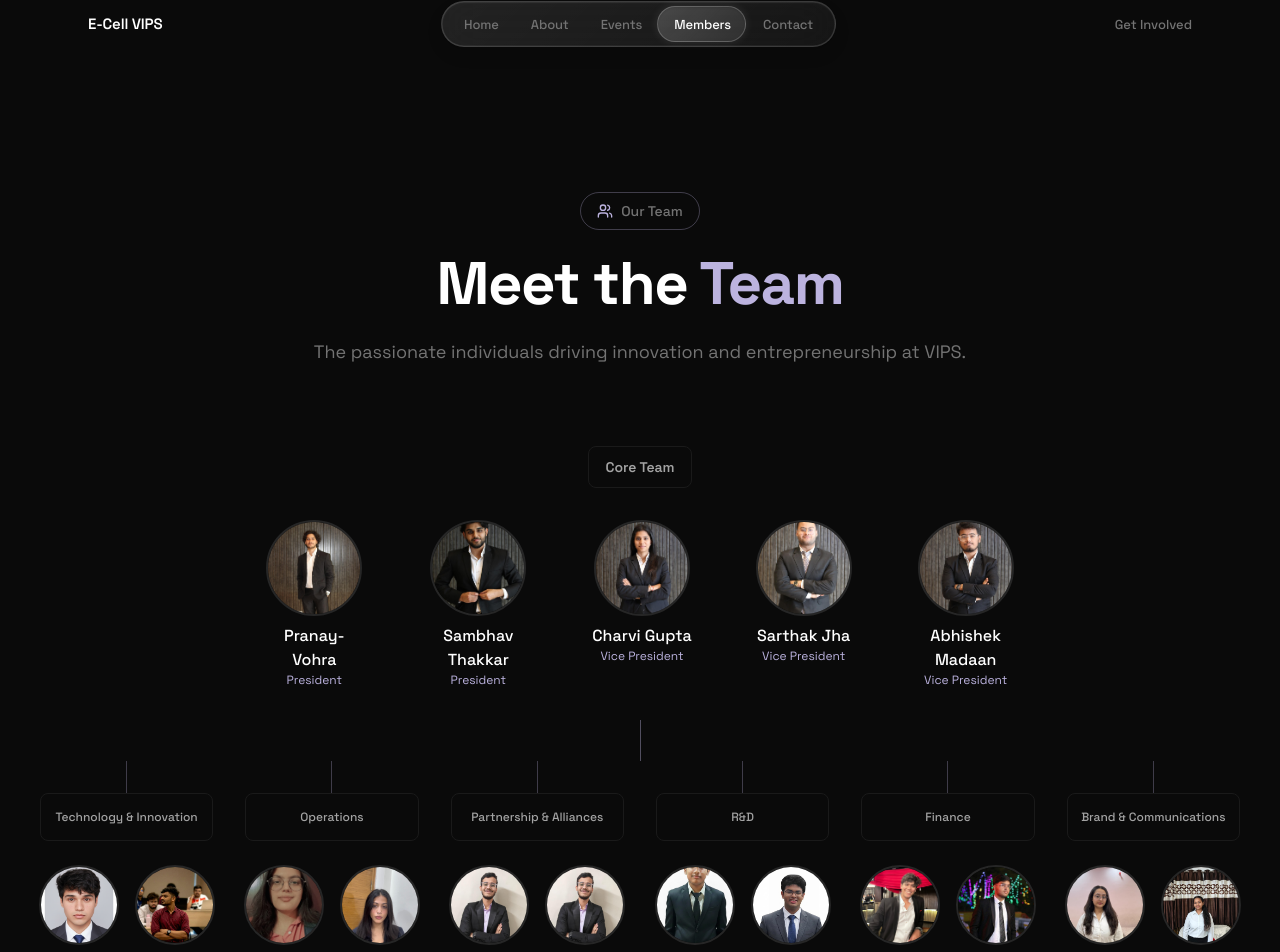
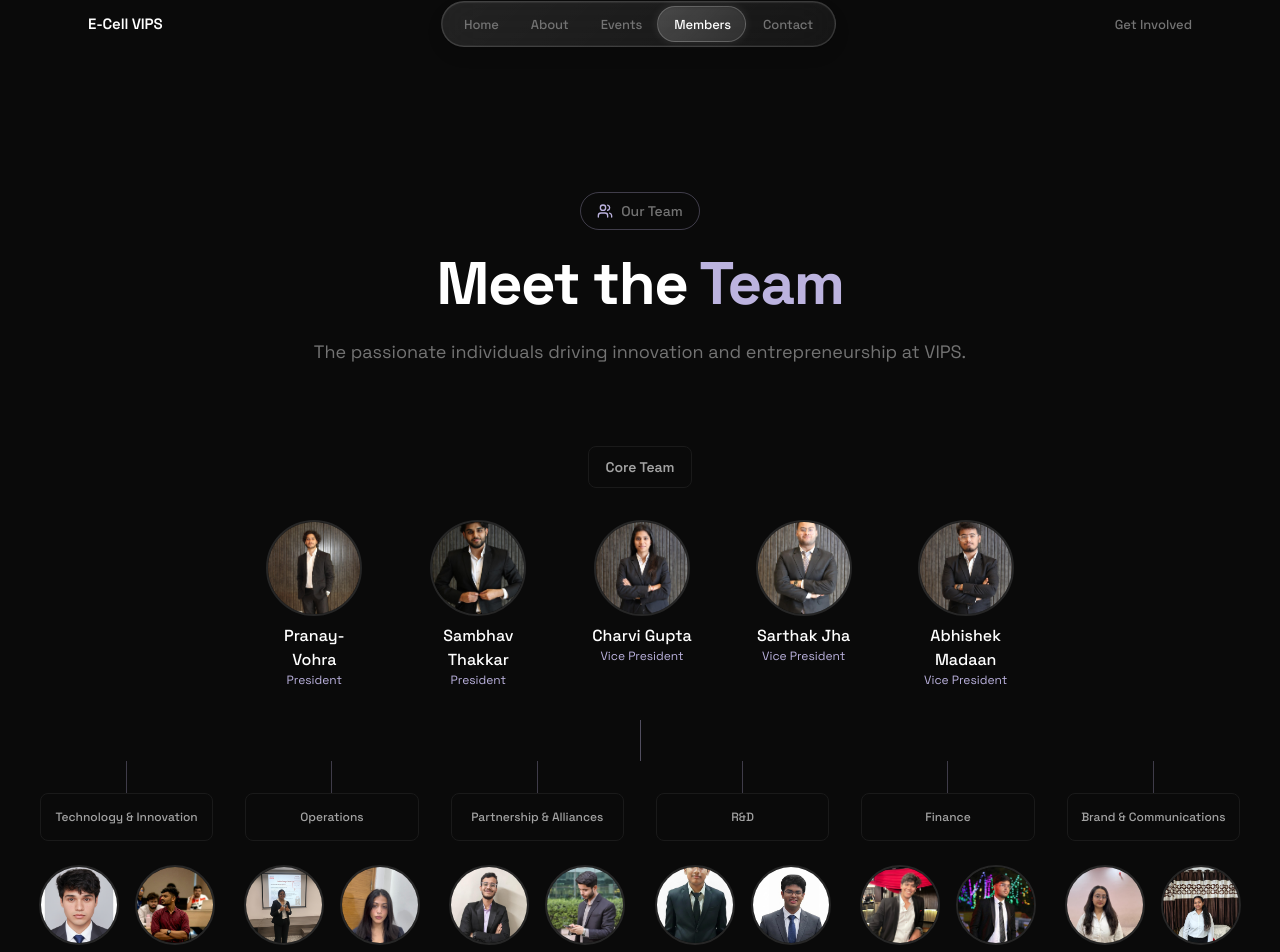
Before and after one commit to vasusharma-code/ecell_antigr, a React (Vite) app: page /members in a window 1280 px wide. Shown: the top 952 px of the page. Built offline with nearby package versions, Linux system fonts and the light colour scheme.

Commit message:
Updated member photo

```diff
--- a/src/pages/MembersPage.tsx
+++ b/src/pages/MembersPage.tsx
@@ -66,7 +66,7 @@
   {
     name: 'Operations',
     heads: [
-      { name: 'Diya Virmani', role: 'Head', image: '/members/Diya Virmani.jpeg', linkedin: '#', quote: '"Efficiency is doing things right."' },
+      { name: 'Diya Virmani', role: 'Head', image: '/members/Diya Virmani(1).jpeg', linkedin: '#', quote: '"Efficiency is doing things right."' },
       { name: 'Shyamli Rana', role: 'HR', image: '/heads/Shyamli.jpg', linkedin: '#', quote: '"Smooth operations, seamless success."' },
     ],
     members: [
@@ -80,7 +80,7 @@
     name: 'Partnership & Alliances',
     heads: [
       { name: 'Anshuman Dutta', role: 'Head', image: '/members/Anshuman.jpg', linkedin: '#', quote: '"Strategy is everything."' },
-      { name: 'Piyush Malhotra', role: 'Head', image: '/members/Anshuman.jpg', linkedin: '#', quote: '"Building bridges that last."' },
+      { name: 'Piyush Malhotra', role: 'Head', image: '/members/Piyush Malhotra.jpeg', linkedin: '#', quote: '"Building bridges that last."' },
     ],
     members: [
       { name: 'Divya T.', image: 'https://images.pexels.com/photos/1758144/pexels-photo-1758144.jpeg?auto=compress&cs=tinysrgb&w=400&h=400&dpr=1', quote: '"Connections create opportunities."' },
```
